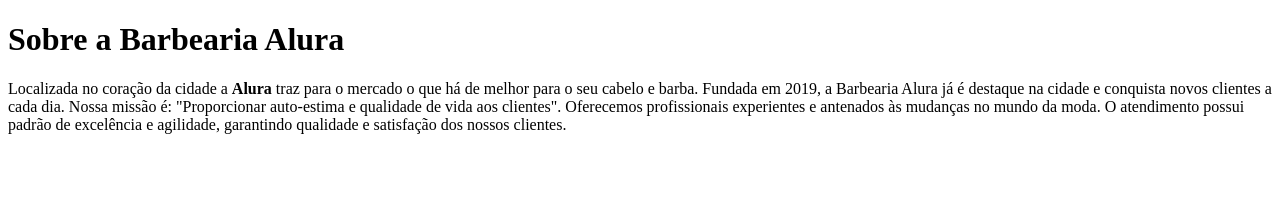
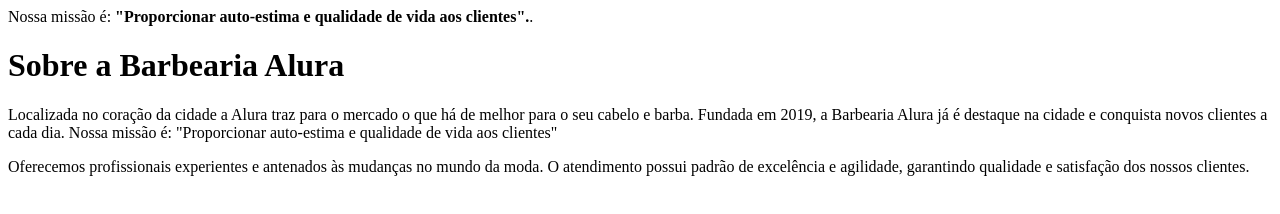
Before and after one commit to DANDARA-silvaalves/projeto, a plain HTML site: page index.html in a window 1280 px wide. Drawn offline with Linux system fonts and the light colour scheme.

Commit message:
Add files via upload

```diff
--- a/index.html
+++ b/index.html
@@ -4,14 +4,15 @@
     <meta charset="UTF-8">
     <meta name="viewport" content="width=device-width, initial-scale=1.0">
     <title>Document</title>
-</head>
+</p>Nossa missão é: <strong>"Proporcionar auto-estima e qualidade de vida aos clientes".</strong>. </em><p
+
 <body>
     <h1>Sobre a Barbearia Alura</h1>
 
-<p>Localizada no coração da cidade a <strong> Alura</strong> traz para o mercado o que há de melhor para o seu cabelo e barba. Fundada em 2019, a Barbearia Alura já é destaque na cidade e conquista novos clientes a cada dia.
+<p>Localizada no coração da cidade a  Alura traz para o mercado o que há de melhor para o seu cabelo e barba. Fundada em 2019, a Barbearia Alura já é destaque na cidade e conquista novos clientes a cada dia.
 
-Nossa missão é: "Proporcionar auto-estima e qualidade de vida aos clientes".
+   Nossa missão é: "Proporcionar auto-estima e qualidade de vida aos clientes"</p>
 
-Oferecemos profissionais experientes e antenados às mudanças no mundo da moda. O atendimento possui padrão de excelência e agilidade, garantindo qualidade e satisfação dos nossos clientes.
+   Oferecemos profissionais experientes e antenados às mudanças no mundo da moda. O atendimento possui padrão de excelência e agilidade, garantindo qualidade e satisfação dos nossos clientes.
 </body>
 </html>
```
